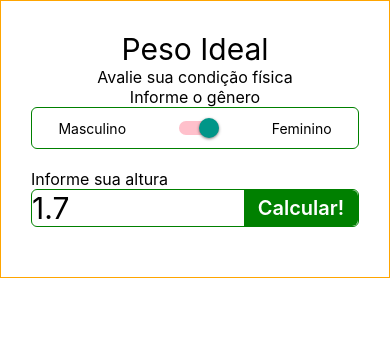
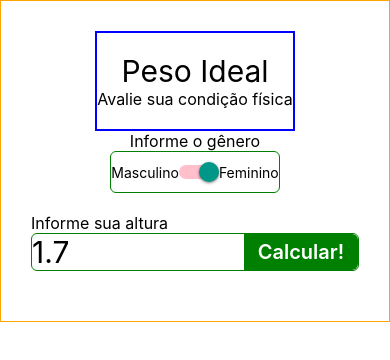
Before and after one commit to mrChernicharo/unigranrio-peso-ideal, a React Native app: screen / in a window 390 px wide. Shown: the top 360 px of the page. Built offline with nearby package versions, Linux system fonts and the light colour scheme.

Commit message:
giving up

```diff
--- a/App.tsx
+++ b/App.tsx
@@ -9,32 +9,22 @@ import {
   TouchableOpacity,
   View,
   Switch,
+  TextInputChangeEventData,
 } from "react-native";
+import Header from "./src/Header";
+import Gender from "./src/Gender";
 
 export default function App() {
-  const [isFemale, setIsFemale] = useState<boolean>(true);
   const [userHeight, setUserHeight] = useState(1.7);
 
-  function toggleSwitch() {
-    setIsFemale(!isFemale);
-  }
+  // function handleHeightChange(e) {
+  //   console.log(e);
+  // }
   return (
     <KeyboardAvoidingView style={styles.container}>
-      <Text style={styles.title}>Peso Ideal</Text>
-      <Text style={styles.subtitle}>Avalie sua condição física</Text>
+      <Header />
 
-      <Text style={styles.switchLabel}>Informe o gênero</Text>
-      <View style={styles.switchContainer}>
-        <Text>Masculino</Text>
-        <Switch
-          trackColor={{ false: "lightblue", true: "pink" }}
-          thumbColor={"#fff"}
-          ios_backgroundColor={isFemale ? "pink" : "lightblue"}
-          onValueChange={toggleSwitch}
-          value={isFemale}
-        />
-        <Text>Feminino</Text>
-      </View>
+      <Gender />
 
       <View style={styles.inputGroupContainer}>
         <Text style={styles.inputLabel}>Informe sua altura</Text>
@@ -42,6 +32,7 @@ export default function App() {
           <TextInput
             keyboardType="numeric"
             style={styles.input}
+            // onTextInput={handleHeightChange}
             value={String(userHeight)}
           />
           <TouchableOpacity style={styles.button}>
@@ -69,25 +60,7 @@ const styles = StyleSheet.create({
     borderWidth: 1,
     borderRadius: 6,
   },
-  title: {
-    fontSize: 30,
-  },
-  subtitle: {
-    fontSize: 16,
-  },
-  switchContainer: {
-    flexDirection: "row",
-    justifyContent: "space-around",
-    alignItems: "center",
-    borderColor: "green",
-    borderWidth: 1,
-    borderRadius: 6,
-    width: "100%",
-    paddingVertical: 10,
-  },
-  switchLabel: {
-    fontSize: 16,
-  },
+
   inputGroupContainer: {
     paddingVertical: 20,
   },
--- a/package.json
+++ b/package.json
@@ -13,6 +13,7 @@
     "react": "16.13.1",
     "react-dom": "16.13.1",
     "react-native": "https://github.com/expo/react-native/archive/sdk-41.0.0.tar.gz",
+    "react-native-gesture-handler": "^1.10.3",
     "react-native-web": "~0.13.12"
   },
   "devDependencies": {
--- /dev/null
+++ b/src/Gender.tsx
@@ -0,0 +1,49 @@
+import React, { useState } from "react";
+import { StyleSheet, View, Switch, Text } from "react-native";
+
+interface Props {}
+
+const Gender = () => {
+  const [gender, setGender] = useState("female");
+  function toggleSwitch() {
+    const next = gender === "female" ? "male" : "female";
+    setGender(next);
+  }
+
+  return (
+    <View style={styles.outerContainer}>
+      <Text style={styles.switchLabel}>Informe o gênero</Text>
+      <View style={styles.switchContainer}>
+        <Text>Masculino</Text>
+        <Switch
+          trackColor={{ false: "lightblue", true: "pink" }}
+          thumbColor={"#fff"}
+          ios_backgroundColor={gender === "female" ? "pink" : "lightblue"}
+          onValueChange={toggleSwitch}
+          value={gender === "female"}
+        />
+        <Text>Feminino</Text>
+      </View>
+    </View>
+  );
+};
+
+const styles = StyleSheet.create({
+  outerContainer: {
+    alignItems: "center",
+  },
+  switchContainer: {
+    flexDirection: "row",
+    justifyContent: "space-around",
+    alignItems: "center",
+    borderColor: "green",
+    borderWidth: 1,
+    borderRadius: 6,
+    width: "100%",
+    paddingVertical: 10,
+  },
+  switchLabel: {
+    fontSize: 16,
+  },
+});
+export default Gender;
--- /dev/null
+++ b/src/Header.tsx
@@ -0,0 +1,28 @@
+import React from "react";
+import { StyleSheet, View, Text } from "react-native";
+
+interface Props {}
+
+export default function Header() {
+  return (
+    <View style={styles.container}>
+      <Text style={styles.title}>Peso Ideal</Text>
+      <Text style={styles.subtitle}>Avalie sua condição física</Text>
+    </View>
+  );
+}
+const styles = StyleSheet.create({
+  container: {
+    height: 100,
+    borderColor: "blue",
+    borderWidth: 2,
+    alignItems: "center",
+    justifyContent: "center",
+  },
+  title: {
+    fontSize: 30,
+  },
+  subtitle: {
+    fontSize: 16,
+  },
+});
```
Also changed, not shown: 1 other file (tests, documents, lock files or other folders).
